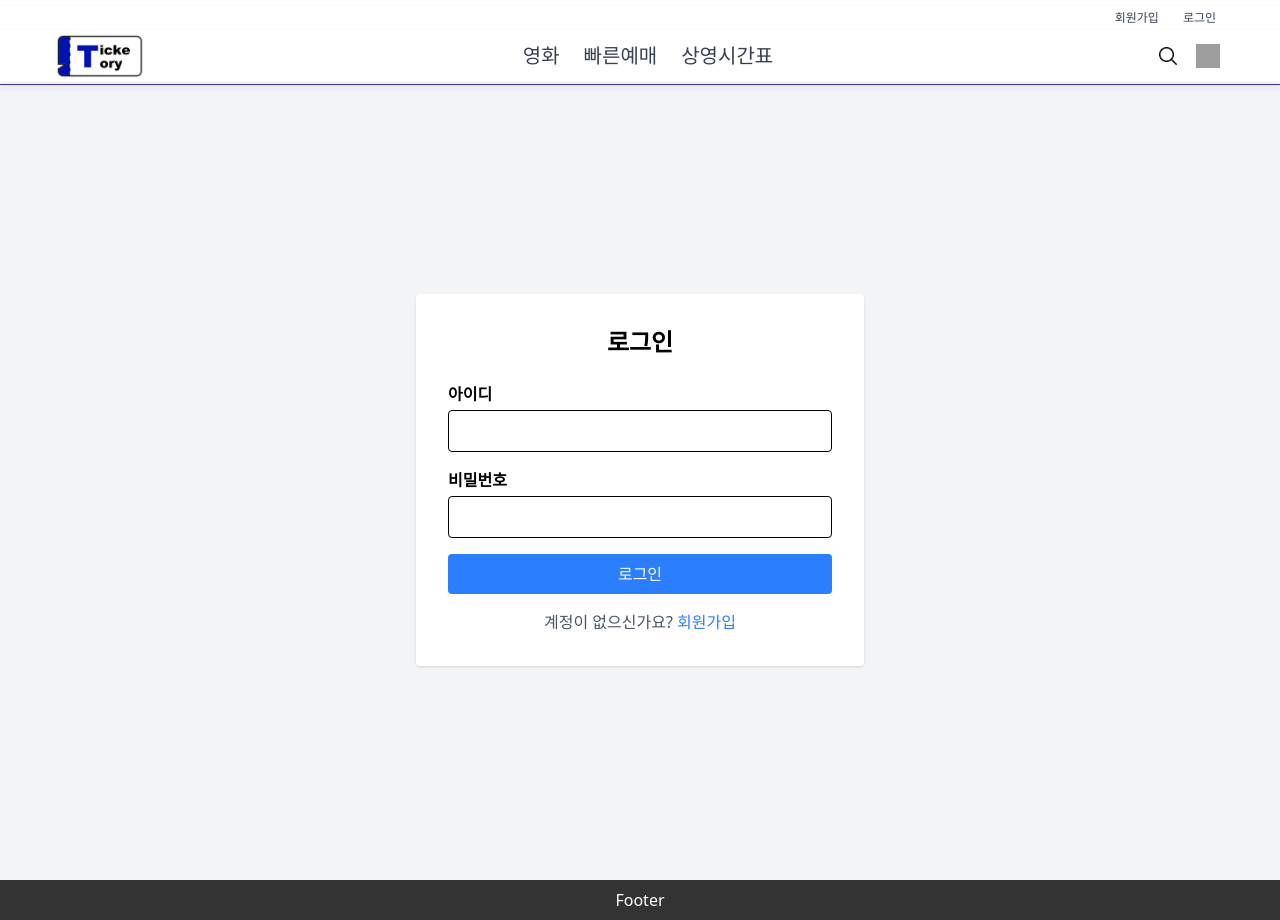
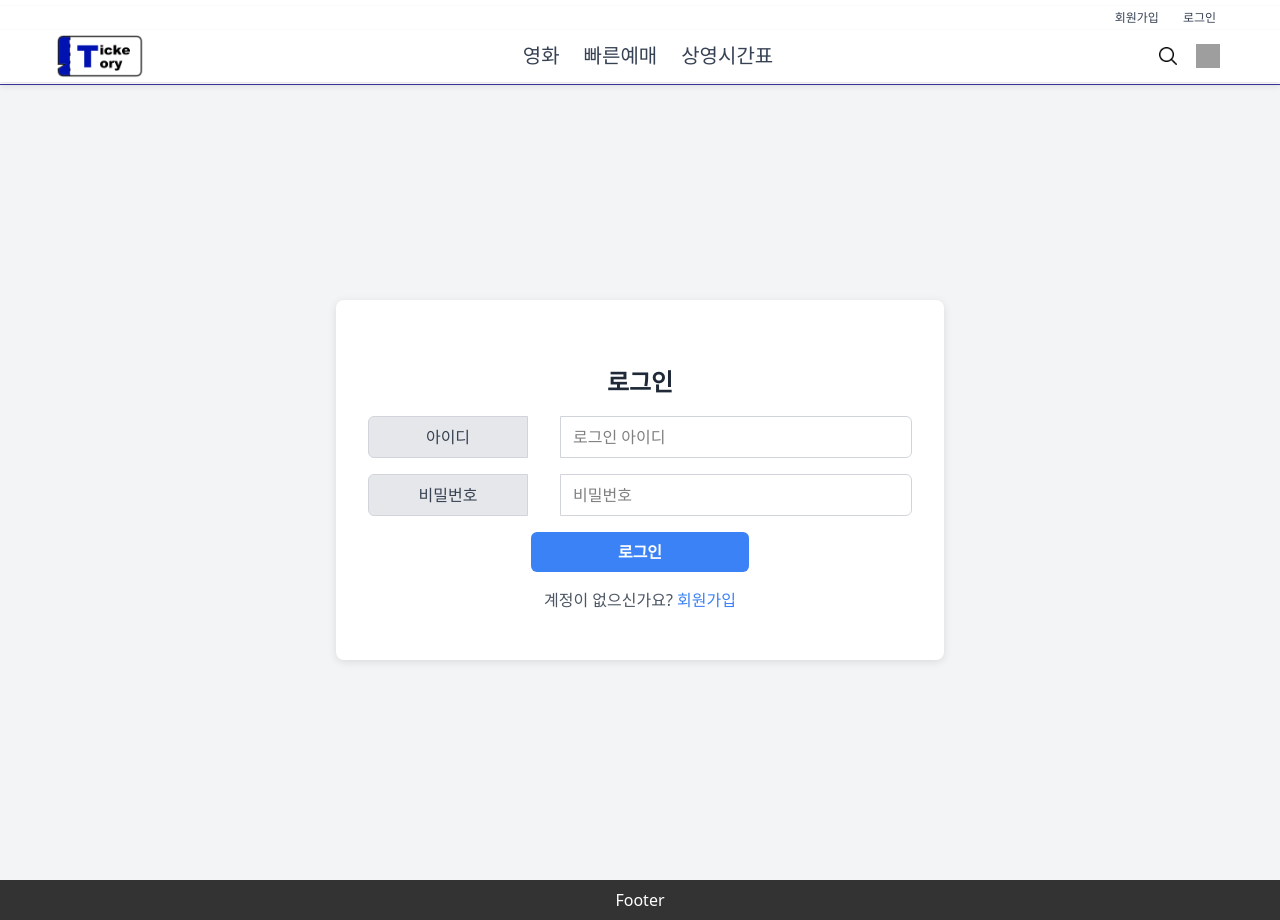
Before and after one commit to sjyun0507/ticketory_frontend, a React (Vite) app: page /login in a window 1280 px wide. Built offline with nearby package versions, Linux system fonts and the light colour scheme; grey boxes are pictures that could not be loaded.

Commit message:
회원가입 css추가

```diff
--- /dev/null
+++ b/src/pages/Login.css
@@ -0,0 +1,92 @@
+/* Login.css */
+.login-container {
+    display: flex;
+    align-items: center;
+    justify-content: center;
+    min-height: 100vh;
+    background-color: #f3f4f6; /* bg-gray-100 */
+    padding: 1rem;
+}
+
+.login-box {
+    width: 100%;
+    max-width: 38rem; /* max-w-lg */
+    background: white;
+    border-radius: 0.5rem; /* rounded-lg */
+    box-shadow: 0 2px 8px rgba(0, 0, 0, 0.1);
+    padding: 2rem;
+}
+
+.login-title {
+    grid-column: span 2;
+    font-size: 1.5rem; /* text-2xl */
+    font-weight: bold;
+    text-align: center;
+    margin-top: 2rem;
+    margin-bottom: 1rem;
+    color: #1f2937; /* text-gray-800 */
+}
+
+.error-message {
+    color: #ef4444; /* text-red-500 */
+    margin-bottom: 1rem; /* mb-4 */
+}
+
+.form-group {
+    display: flex;
+    align-items: center;
+    gap: 1rem; /* space-x-4 */
+    margin-bottom: 1rem; /* mb-4 */
+}
+
+.form-label {
+    background-color: #e5e7eb;
+    border: 1px solid #d1d5db;
+    border-top-left-radius: 0.375rem;
+    border-bottom-left-radius: 0.375rem;
+    display: flex;
+    align-items: center;
+    justify-content: center;
+    padding: 0.5rem 0.75rem;
+    min-width: 10rem;
+    flex-shrink: 0;
+}
+
+.form-input {
+    border: 1px solid #d1d5db; /* border-gray-300 */
+    border-top-right-radius: 0.375rem;
+    border-bottom-right-radius: 0.375rem;
+    padding: 0.5rem 0.75rem; /* px-3 py-2 */
+    width: 100%;
+    font-size: 1rem;
+}
+
+.login-button {
+    display: block;
+    width: 40%;
+    margin: 1rem auto 0;
+    background: #3b82f6; /* bg-blue-500 */
+    color: white;
+    font-weight: 600;
+    padding: 0.5rem;
+    border-radius: 0.375rem;
+    cursor: pointer;
+    border: none;
+    text-align: center;
+}
+
+.login-button:hover {
+    background-color: #2563eb; /* hover:bg-blue-600 */
+}
+
+.signup-text {
+    margin-top: 1rem; /* mt-4 */
+    text-align: center;
+    color: #4b5563; /* text-gray-600 */
+    margin-bottom: 1rem;
+}
+
+.signup-link {
+    color: #3b82f6; /* text-blue-500 */
+    cursor: pointer;
+}
--- a/src/pages/Login.jsx
+++ b/src/pages/Login.jsx
@@ -1,6 +1,7 @@
 import React, { useState } from "react";
 import { useNavigate } from "react-router-dom";
 import {login} from "../api/memberApi.js";
+import "./Login.css";
 
 const Login = () => {
     const navigate = useNavigate();
@@ -22,42 +23,48 @@ const Login = () => {
     };
 
     return (
-        <div className="flex items-center justify-center min-h-screen bg-gray-100">
-            <div className="w-full max-w-md p-8 bg-white rounded shadow">
-                <h2 className="text-2xl font-bold mb-6 text-center">로그인</h2>
-                {errorMsg && <p className="text-red-500 mb-4">{errorMsg}</p>}
-                <form onSubmit={handleLogin} className="space-y-4">
-                    <div>
-                        <label className="block mb-1 font-semibold">아이디</label>
+        <div className="login-container">
+            <div className="login-box">
+                <h2 className="login-title">로그인</h2>
+                {errorMsg && <p className="error-message">{errorMsg}</p>}
+                <form onSubmit={handleLogin}>
+                    <div className="form-group">
+                        <label htmlFor="loginId" className="form-label">아이디</label>
                         <input
+                            id="loginId"
+                            name="loginId"
                             type="email"
                             value={loginId}
+                            placeholder="로그인 아이디"
                             onChange={(e) => setLoginId(e.target.value)}
-                            className="w-full px-3 py-2 border rounded focus:outline-none focus:ring-2 focus:ring-blue-400"
+                            className="form-input"
                             required
                         />
                     </div>
-                    <div>
-                        <label className="block mb-1 font-semibold">비밀번호</label>
+                    <div className="form-group">
+                        <label htmlFor="password" className="form-label">비밀번호</label>
                         <input
+                            id="password"
                             type="password"
                             value={password}
                             onChange={(e) => setPassword(e.target.value)}
-                            className="w-full px-3 py-2 border rounded focus:outline-none focus:ring-2 focus:ring-blue-400"
+                            placeholder="비밀번호"
+                            className="form-input"
                             required
                         />
                     </div>
+
                     <button
                         type="submit"
-                        className="w-full bg-blue-500 text-white py-2 rounded hover:bg-blue-600 transition"
+                        className="login-button"
                     >
                         로그인
                     </button>
                 </form>
-                <p className="mt-4 text-center text-gray-600">
+                <p className="signup-text">
                     계정이 없으신가요?{" "}
                     <span
-                        className="text-blue-500 cursor-pointer"
+                        className="signup-link"
                         onClick={() => navigate("/signup")}
                     >
             회원가입
--- a/src/pages/Signup.css
+++ b/src/pages/Signup.css
@@ -10,7 +10,7 @@
 
 /* 회원가입 카드 */
 .signup-card {
-    max-width: 36rem;
+    max-width: 38rem;
     width: 100%;
     background: white;
     border-radius: 0.5rem; /* rounded-lg */
@@ -33,6 +33,7 @@
 .signup-form {
     display: grid;
     grid-template-columns: 150px 1fr;
+    column-gap: 0.5rem; /* 라벨-인풋 가로 간격 */
     row-gap: 1rem;
     align-items: center;
 }
@@ -44,21 +45,27 @@
 /* 라벨 */
 .form-label {
     font-weight: 500;
-    background-color: #f9fafb;
+    background-color: #e5e7eb;
     padding: 0.5rem 0.75rem;
     display: flex;
     align-items: center;
-    height: 100%;
     justify-content: flex-start;
+    height: auto;
+    border: 1px solid #d1d5db;
+    border-top-left-radius: 0.375rem;
+    border-bottom-left-radius: 0.375rem;
+    color: #374151;
+    margin-right: 1rem;
+    border-right: none;
 }
 
 /* 인풋 공통 스타일 */
 .form-input {
     width: 100%;
-    padding: 0.5rem 1rem;
-    border: 1px solid #d1d5db; /* border-gray-300 */
-    border-radius: 0.375rem;
-    outline: none;
+    padding: 1rem 2rem;
+    border: 1px solid #8a8a8a; /* border-gray-300 */
+    border-top-right-radius: 0.375rem;
+    border-bottom-right-radius: 0.375rem;
 }
 
 .form-input:focus {
@@ -122,6 +129,7 @@
 .signup-footer a:hover {
     text-decoration: underline;
 }
+
 
 /*동의 하기 버튼 */
 /* 1) 컨테이너를 유동 폭 + 폼 폭에 맞추기 */
```
